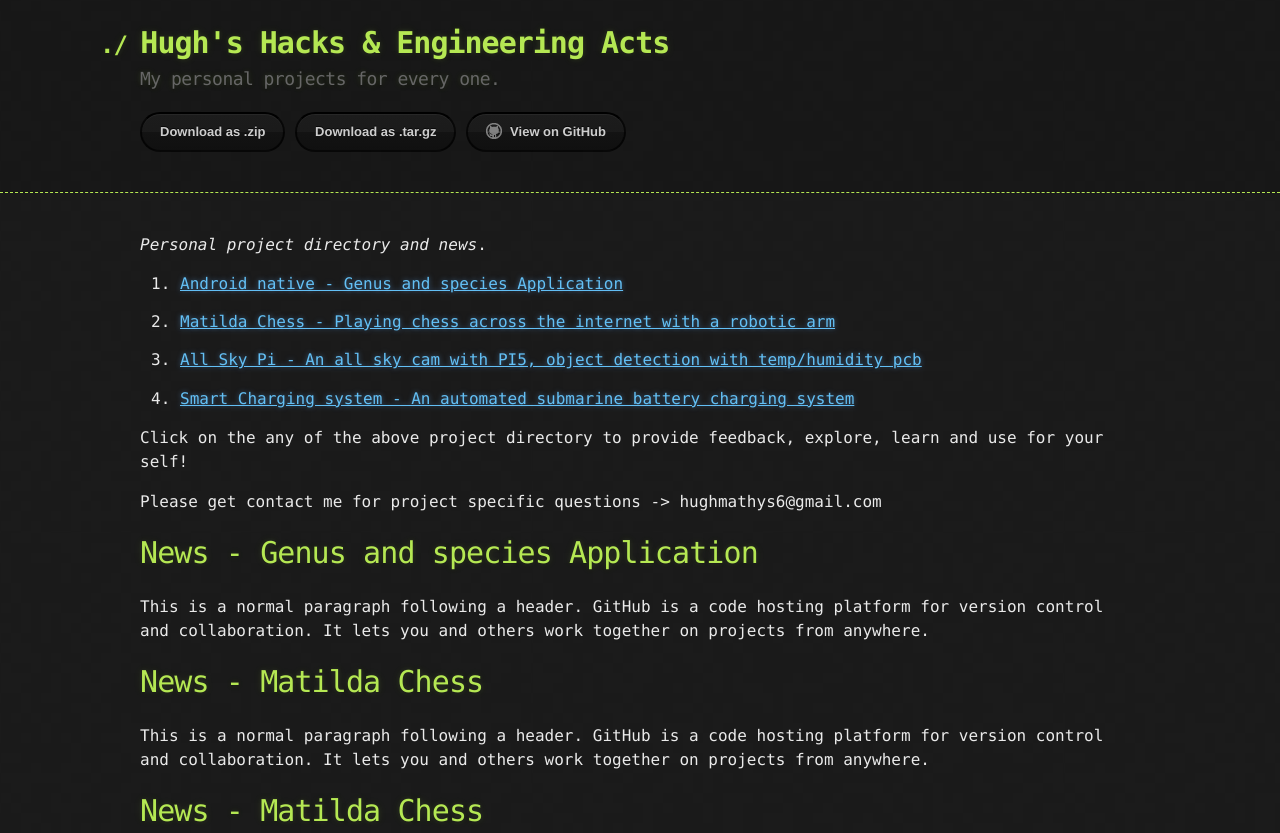
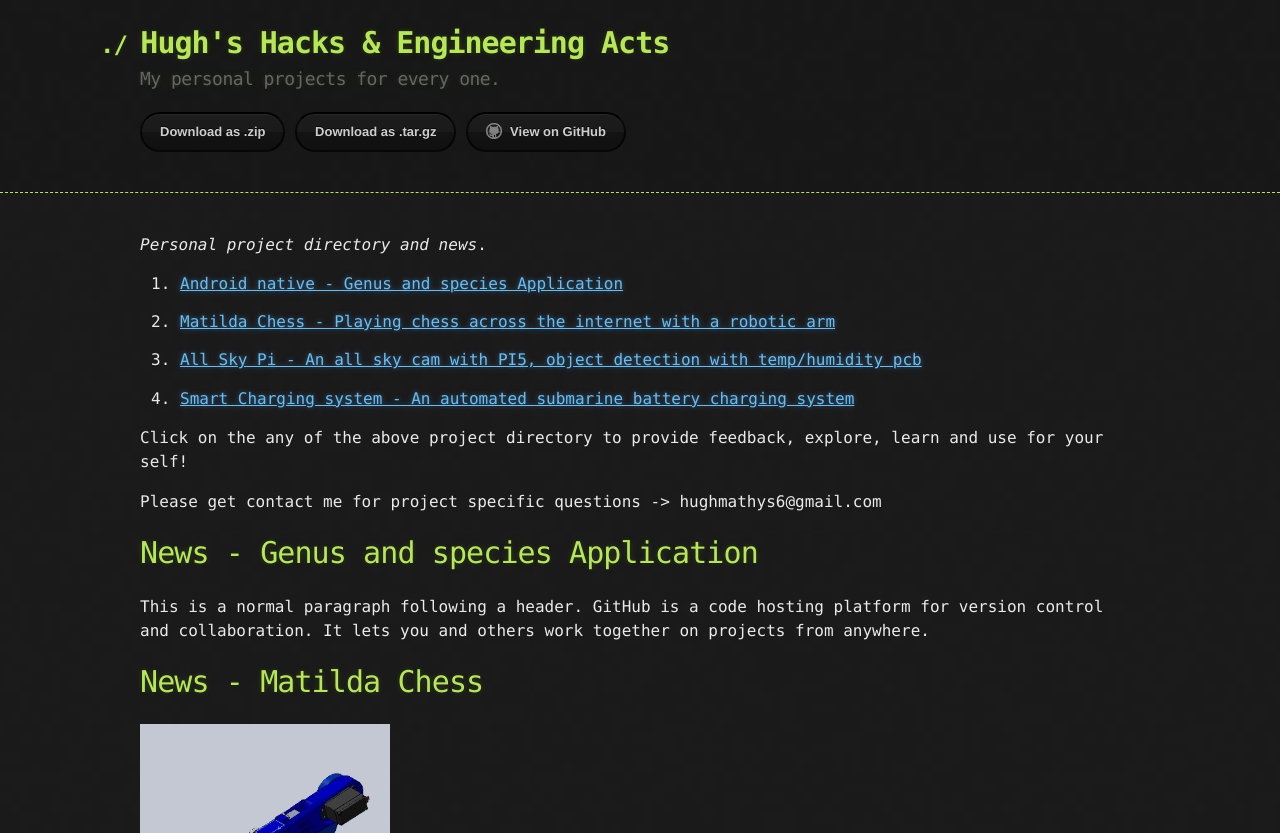
Before and after one commit to Chessdog68/my-github-page, a Jekyll site: the page built from index.md, in a window 1280 px wide. Shown: the top 833 px of the page. Built offline with Jekyll 4.4.1, drawn with Linux system fonts in a browser that asks for light colours; grey boxes are pictures that could not be loaded.

Commit message:
image update

```diff
--- a/index.md
+++ b/index.md
@@ -21,18 +21,16 @@
 This is a normal paragraph following a header. GitHub is a code hosting platform for version control and collaboration. It lets you and others work together on projects from anywhere.
 
 # News - Matilda Chess
-
+<img src="https://raw.githubusercontent.com/Chessdog68/my-github-page/main/assets/images/Capture.JPG" alt="Capture" width="250" />
 This is a normal paragraph following a header. GitHub is a code hosting platform for version control and collaboration. It lets you and others work together on projects from anywhere.
 
 # News - Matilda Chess
-
-<img src="https://github.com/Chessdog68/my-github-page/blob/main/assets/images/Robotic%20arm2.PNG" alt="Robotic Arm" width="300" />
 
 This is a normal paragraph following a header. GitHub is a code hosting platform for version control and collaboration. It lets you and others work together on projects from anywhere.
 
 
 ## News - Matilda Chess
-<img src="./assets/images/night_sky.png" alt="Night Sky" width="150" />
+<img src="./assets/images/night_sky.png" alt="Night Sky" width="250" />
 > This is a blockquote following a header.
 >
 > When something is important enough, you do it even if the odds are not in your favor.
```
Also changed, not shown: 1 other file.
